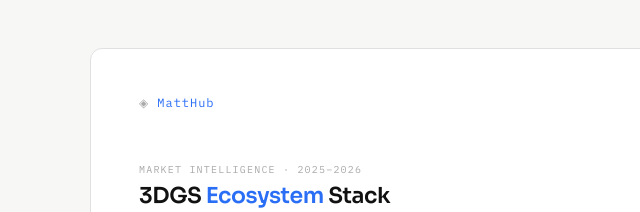
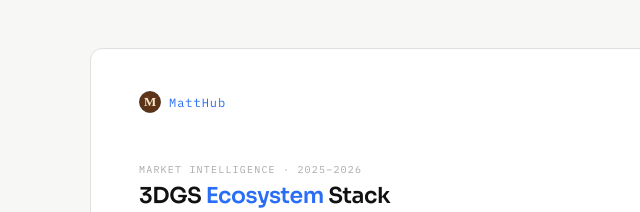
Before and after one commit to Matt-V50/Matt-Hub, a website: page pages/3dgs-ecosystem.html in a window 1280 px wide. Shown: the top 212 px of the page, 0-640 px from the left. Drawn offline with Linux system fonts and the light colour scheme.

Commit message:
update home icon

```diff
--- a/assets/css/shared.css
+++ b/assets/css/shared.css
@@ -60,6 +60,15 @@ header {
   color: var(--text-dim);
   letter-spacing: .08em;
   text-decoration: none;
+  display: inline-flex;
+  align-items: center;
+  gap: 8px;
+}
+.site-title img {
+  width: 22px;
+  height: 22px;
+  border-radius: 5px;
+  flex-shrink: 0;
 }
 .site-title span { color: var(--accent); }
 .back {
--- a/pages/3dgs-ecosystem.html
+++ b/pages/3dgs-ecosystem.html
@@ -197,7 +197,7 @@
 
 <div class="container">
 <header>
-  <a class="back site-title" href="../index.html">◈ <span>MattHub</span></a>
+  <a class="back site-title" href="../index.html"><img src="../assets/img/favicon.svg" alt="MattHub"> <span>MattHub</span></a>
   <button id="theme-toggle" aria-label="Toggle theme" onclick="toggleTheme()"></button>
 </header>
 
```
Also changed, not shown: index.html (+3 -1 lines), pages/canada-gas.html (+1 -1 lines), pages/canada-loyalty.html (+1 -1 lines).
